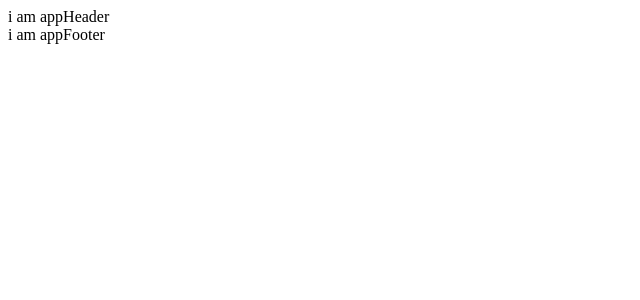
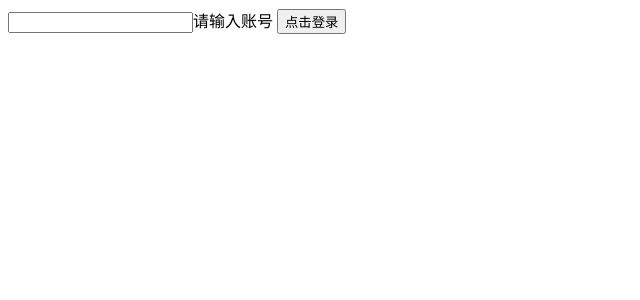
Before and after one commit to svnfox/nuxt-app, a Nuxt app: page /login in a window 1280 px wide. Shown: the top 300 px of the page, without its empty margins (0-640 px from the left). Built offline with nearby package versions, Linux system fonts and the light colour scheme.

Commit message:
feat: 测试页面

```diff
--- /dev/null
+++ b/pages/about.vue
@@ -0,0 +1,5 @@
+<template>
+    <section>
+      <p>This page will be displayed at the /about route.</p>
+    </section>
+  </template>
--- /dev/null
+++ b/pages/login.vue
@@ -0,0 +1,14 @@
+<template>
+    <div class="login">
+        <input type="text">请输入账号</input>
+        <button>点击登录</button>
+    </div>
+</template>
+
+<script lang="ts" setup>
+definePageMeta({
+    layout: 'empty'
+})
+</script>
+
+<style></style>
--- /dev/null
+++ b/pages/user.vue
@@ -0,0 +1,5 @@
+<template>
+    <div>
+
+    </div>
+</template>
```
